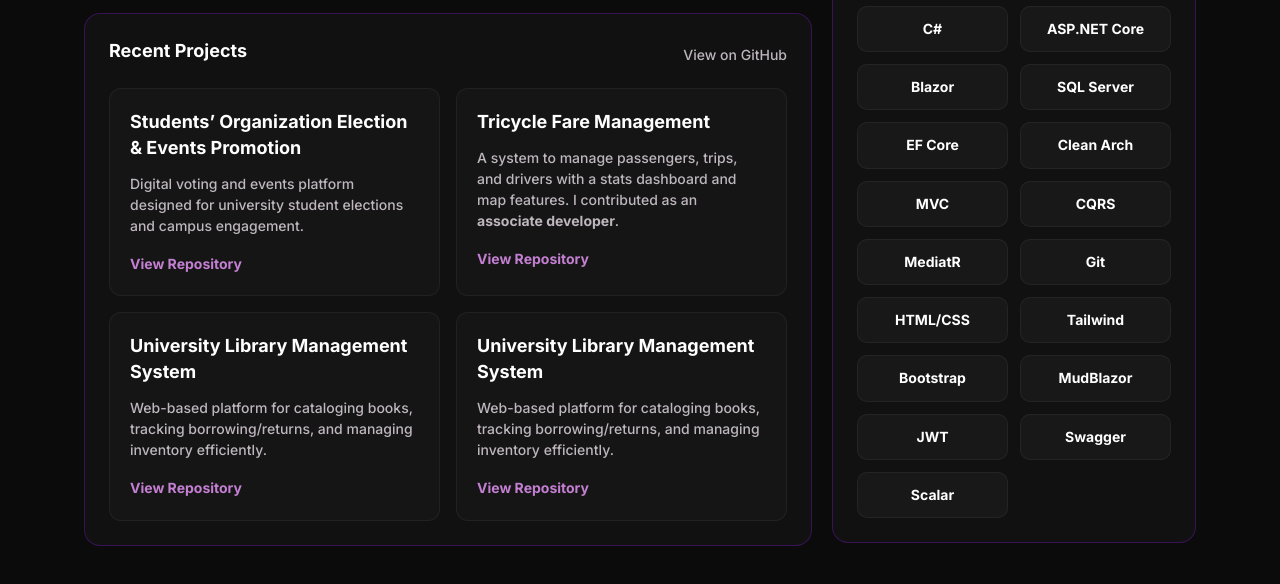
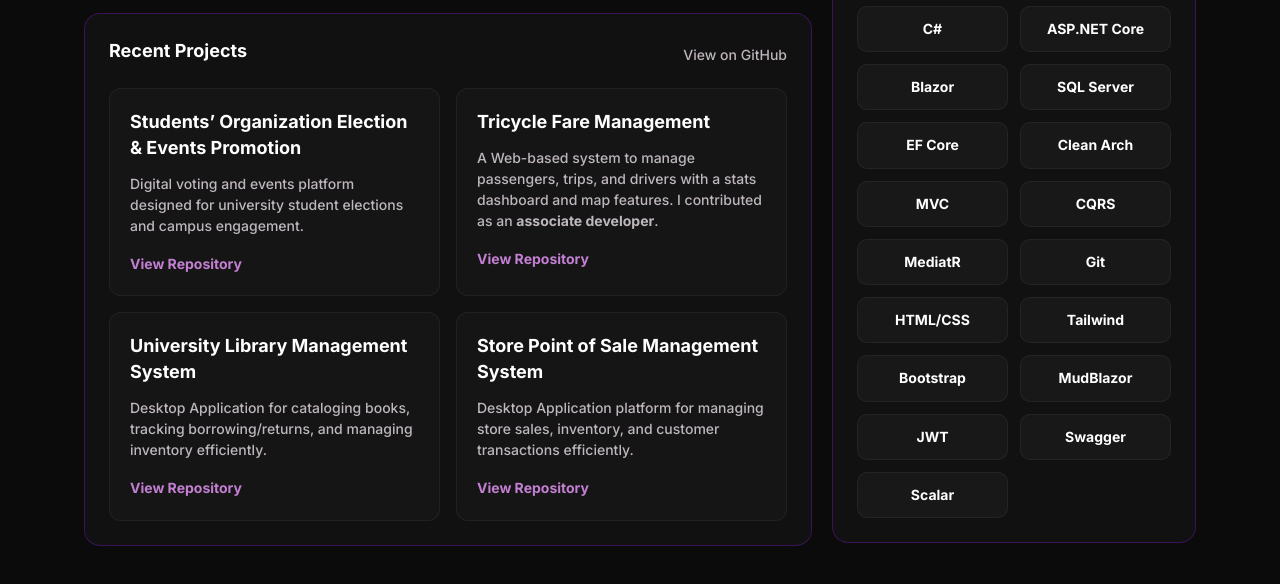
Before and after one commit to maureenrubin/MaureenRubin.github.io, a plain HTML site: page index.html in a window 1280 px wide. Shown: the part 620-1204 px from the top of the page. Drawn offline with Linux system fonts and the light colour scheme.

Commit message:
Modify Contents

```diff
--- a/index.html
+++ b/index.html
@@ -3,7 +3,7 @@
 <head>
   <meta charset="utf-8" />
   <meta name="viewport" content="width=device-width,initial-scale=1" />
-  <title>Maureen Rubin — Portfolio</title>
+  <title>Maureen Rubin - Portfolio</title>
   <link href="https://fonts.googleapis.com/css2?family=Inter:wght@300;500;700;800&display=swap" rel="stylesheet">
   <link rel="stylesheet" href="style.css">
 </head>
@@ -92,21 +92,24 @@
 
                 <article class="project">
                   <h3>Tricycle Fare Management</h3>
-                  <p>A system to manage passengers, trips, and drivers with a stats dashboard and map features. I contributed as an <strong>associate developer</strong>.</p>
+                  <p>A Web-based system to manage passengers, trips, and drivers with a stats dashboard and map features. I contributed as an <strong>associate developer</strong>.</p>
                   <a href="https://github.com/maureenrubin/TricycleFareAndPassengerManagement" target="_blank" rel="noreferrer">View Repository</a>
                 </article>
 
                 <article class="project">
                   <h3>University Library Management System</h3>
-                  <p>Web-based platform for cataloging books, tracking borrowing/returns, and managing inventory efficiently.</p>
+                  <p>Desktop Application for cataloging books, tracking borrowing/returns, and managing inventory efficiently.</p>
                   <a href="https://github.com/maureenrubin/Univ-Library-Management-System" target="_blank" rel="noreferrer">View Repository</a>
                  </article>
 
-                 <article class="project">
-                  <h3>University Library Management System</h3>
-                  <p>Web-based platform for cataloging books, tracking borrowing/returns, and managing inventory efficiently.</p>
-                  <a href="https://github.com/maureenrubin/Univ-Library-Management-System" target="_blank" rel="noreferrer">View Repository</a>
-                 </article>
+                <article class="project">
+                  <h3>Store Point of Sale Management System</h3>
+                  <p>Desktop Application platform for managing store sales, inventory, and customer transactions efficiently.</p>
+                  <a href="https://github.com/maureenrubin/STORE-POS-Management-System" target="_blank" rel="noreferrer">
+                    View Repository
+                  </a>
+                </article>
+
               </div>
             </div>
           </div>
```
